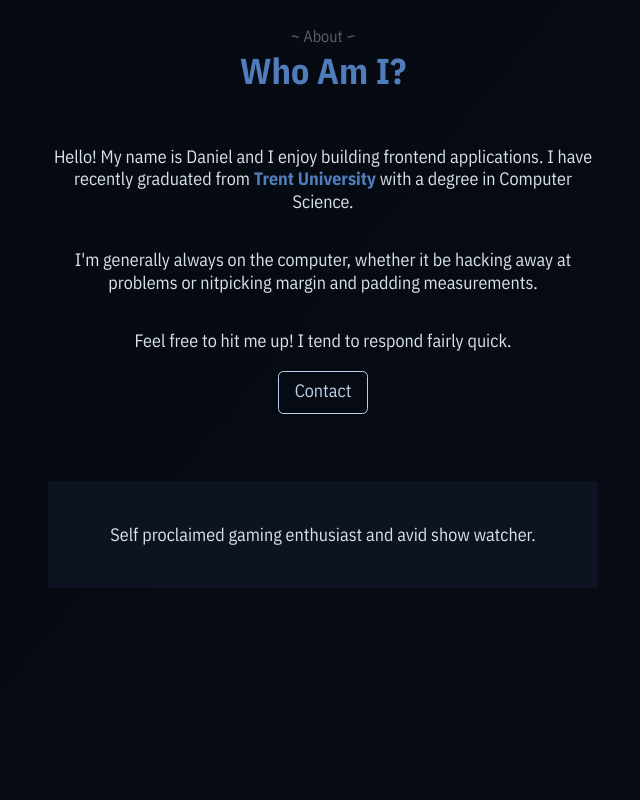
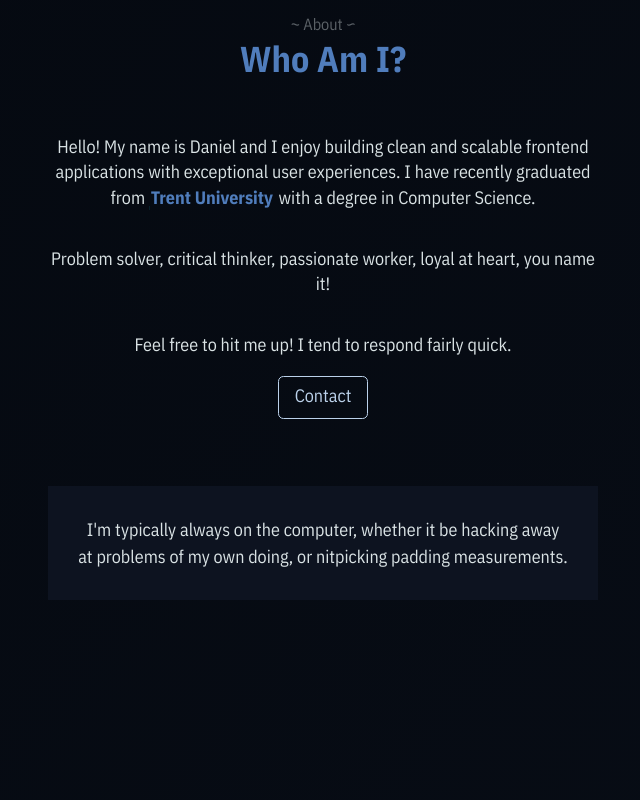
Before and after one commit to danielcj2/portfolio-v1, a React (Create React App) app: page / in a window 1280 px wide. Shown: the part 1120-1920 px from the top of the page, without its empty margins (24-664 px from the left). Built offline with nearby package versions, Linux system fonts and the light colour scheme; a web font is replaced by a local one.

Commit message:
added resume file and some minor css adjustments

```diff
--- a/src/components/About.js
+++ b/src/components/About.js
@@ -7,11 +7,11 @@ const About = () => {
     <div className="section d-flex flex-column justify-content-center">
       <div className="about text-center" id="about">
         <SectionHeading head="About" title="Who Am I?"/>
-        <p>Hello! My name is Daniel and I enjoy building frontend applications. I have recently graduated from <a href="_blank">Trent University</a> with a degree in Computer Science.</p>
-        <p>I'm generally always on the computer, whether it be hacking away at problems or nitpicking margin and padding measurements.</p>
+        <p>Hello! My name is Daniel and I enjoy building clean and scalable frontend applications with exceptional user experiences. I have recently graduated from <a className="underline-slide" href="https://www.trentu.ca/" target="_blank" rel="noopener noreferrer">Trent University</a> with a degree in Computer Science.</p>
+        <p>Problem solver, critical thinker, passionate worker, loyal at heart, you name it!</p>
         <p>Feel free to hit me up! I tend to respond fairly quick.</p>
         <HashLink className="contact-btn curtain text-center" to="/#contact" scroll={scrollWidthOffset}>Contact</HashLink>
-        <div className="highlighted-text">Self proclaimed gaming enthusiast and avid show watcher.</div>
+        <div className="flippable-text" data-back="Self proclaimed gaming enthusiast and avid show watcher." data-front="I'm typically always on the computer, whether it be hacking away at problems of my own doing, or nitpicking padding measurements."></div>
       </div>
     </div>
   )
--- a/src/components/Footer.js
+++ b/src/components/Footer.js
@@ -10,7 +10,7 @@ const Footer = () => {
   return (
     <footer className="text-center d-flex flex-column justify-content-center">
       <hr/>
-      <div className="footer-nav d-flex align-self-center justify-content-around">
+      <div className="footer-nav d-flex flex-wrap justify-content-center align-self-center">
         <HashLink to="/#">HOME</HashLink>
         <HashLink to="/#about" scroll={scrollWidthOffset}>ABOUT</HashLink>
         <HashLink to="/#expertise" scroll={scrollWidthOffset}>EXPERTISE</HashLink>
--- a/src/css/app.css
+++ b/src/css/app.css
@@ -11,6 +11,17 @@
   --naples-yellow: #FFE66D;
   --crimson: #D72638;
   --orange: #FF9F1C;
+  --indigo-dye: #034078;
+  --cerulean: #1282a2;
+  --azure: #F2FDFF;
+  --alice-blue: #DBE9EE;
+  --indent: 4rem;
+}
+
+@media(max-width:1200px){
+  :root{
+    --indent: 2rem;
+  }
 }
 
 *{
@@ -338,27 +349,93 @@ a{
 .about>p{
   margin-top: 2rem;
   margin-bottom: 1rem;
-  line-height: 125%;
+  line-height: 1.4rem;
 }
 
-.about>p>a{
+.underline-slide{
+  display: inline-block;
+  position: relative;
   color: var(--glaucous);
   font-weight: 700;
+  padding: 0 0.1rem;
+  margin-bottom: -0.35rem;
+  overflow: hidden;
+}
+
+.underline-slide::after{
+  content: '';
+  position: absolute;
+  bottom: 0;
+  left: 0;
+  width: 100%;
+  height: 0.2rem;
+  background-color: var(--cerulean);
+  transform: translate3d(-100%, 0, 0);
+  transition:  transform 0.3s linear;
+}
+
+.underline-slide:hover::after, .underline-slide:focus::after{
+  transform: translate3d(0, 0, 0);
 }
 
 .contact-btn{
   margin: 0;
 }
 
-.highlighted-text{
+.flippable-text{
+  display: inline-block;
+  position: relative;
   width: 100%;
   background-color: var(--black-blue);
+  padding: 30px;
+  margin-top: 60px;
+  opacity: 1;
+  outline: 0;
+}
+
+.flippable-text:hover::after{
+  opacity: 1;
+  transform: translateY(0) rotateX(0);
+}
+
+.flippable-text:hover::before{
+  opacity: 0;
+  transform: translateY(50%) rotateX(90deg);
+}
+
+.flippable-text::after{
+  top: 0;
+  left: 0;
+  opacity: 0;
+  width: 100%;
+  height: 100%;
   padding: 40px;
-  margin-top: 60px;
+  display: block;
+  transition: 0.7s;
+  position: absolute;
+  background: var(--indigo-dye);
+  content: attr(data-back);
+  transform: translateY(-50%) rotateX(90deg);
 }
+
+.flippable-text::before{
+  top: 0;
+  left: 0;
+  opacity: 1;
+  display: block;
+  transition: 0.7s;
+  position: relative;
+  content: attr(data-front);
+  transform: translateY(0) rotateX(0);
+}
+
 
 .f-container{
   margin-top: 80px;
+}
+
+.f-container>p{
+  word-spacing: 5px;
 }
 
 .frameworks>div{
@@ -630,8 +707,9 @@ hr {
 }
 
 .footer-nav{
-  width: 40%;
+  width: 80%;
   margin: 0;
+  line-height: 2rem;
   /* padding: 1rem 8rem;
   border-top: 0.1rem solid rgba(255, 255, 255, 0.1);
   border-bottom: 0.1rem solid rgba(255, 255, 255, 0.1); */
@@ -639,6 +717,7 @@ hr {
 
 .footer-nav>a{
   font-size: 0.85rem;
+  margin: 0 1rem;
   color: rgba(187,209,234, 0.8);
 }
 
--- a/src/css/notfound.css
+++ b/src/css/notfound.css
@@ -20,6 +20,7 @@
     top: 20vh;
     position: absolute;
     z-index: -100;
+    transition: transform 0.5s linear;
 }
 
 
@@ -49,6 +50,10 @@
     .not-found h1{
         font-size: calc(var(--indent) *5);
     }
+
+    .not-found img{
+        transform: scale(0.8);
+    }
 }
 
 @media (max-width: 600px) {
@@ -59,4 +64,8 @@
     .not-found h1{
         font-size: calc(var(--indent) *4);
     }
+
+    .not-found img{
+        transform: scale(0.6);
+    }
 }
--- a/src/css/resume.css
+++ b/src/css/resume.css
@@ -1,11 +1,3 @@
-
-:root{
-  --indigo-dye: #034078;
-  --cerulean: #1282a2;
-  --azure: #F2FDFF;
-  --alice-blue: #DBE9EE;
-  --indent: 4rem;
-}
 
 .resume>*, .resume svg{
   color: var(--rich-black);
@@ -18,6 +10,7 @@
   background-color: var(--alice-blue);
   box-shadow: 0 0 20px rgba(219, 233, 238, 0.3);
   overflow: hidden;
+  transition: all 0.7s ease;
 }
 
 aside{
@@ -51,7 +44,20 @@ aside svg{
   text-decoration: none;
   color: var(--rich-black);
   font-size: 1.1rem;
-  font-weight: 400;
+  font-weight: 500;
+  transition: transform 0.3s linear;
+  backface-visibility: hidden;
+}
+
+.resume-pdf>svg{
+  background-color: var(--rich-black);
+  color: var(--platinum);
+  width: 30px;
+  height: 30px;
+}
+
+.resume-pdf:hover{
+  transform: scale(1.048);
 }
 
 div>section:first-child{
@@ -115,11 +121,11 @@ p{
 }
 
 .resume a:not(.resume-pdf)::after{
+  display: block;
   content: "";
   background-color: var(--cerulean);
-  height: 0.2rem;
+  height: 0.3rem;
   width: 110%;
-  display: block;
   position: absolute;
   z-index: -1;
   margin-top: -0.4rem;
@@ -215,16 +221,12 @@ p{
 
 @media (max-width: 1200px)
 {
-  :root{
-    --indent: 2rem;
-  }
-
   article, .name{
     margin-top: 1rem;
   }
 }
 
-@media (max-width: 600px)
+@media (max-width: 750px)
 {
   .resume{
     flex-direction: column;
--- a/src/pages/Resume.js
+++ b/src/pages/Resume.js
@@ -3,12 +3,12 @@ import { FaPhoneAlt } from "react-icons/fa";
 import { IoIosMail } from "react-icons/io";
 import { FaGithub } from "react-icons/fa";
 import { MdSimCardDownload } from "react-icons/md";
-
+import resumePDF from "../documents/resume.pdf"
 
 const Resume = () => {
   return (
     <main className="resume d-flex">
-      <aside><a className="resume-pdf" href="resume pdf link"><MdSimCardDownload className="svg-dl"/>Grab a Copy</a></aside>
+      <aside><a className="resume-pdf d-flex align-items-center" href={resumePDF} target="_blank" rel="noopener noreferrer" download="resume.pdf"><MdSimCardDownload className="svg-dl"/>Grab a Copy</a></aside>
       <div>
         <section>
           <h1 className="name">Daniel Cojocea</h1>
@@ -22,7 +22,7 @@ const Resume = () => {
         <section>
           <h5>education</h5>
           <p>Bachelor of Science(Honours) in Computer Science</p>
-          <a href="/" className="uni">Trent University, Peterborough, ON</a>
+          <a href="https://www.trentu.ca/" target="_blank" rel="noopener noreferrer" className="uni">Trent University, Peterborough, ON</a>
           <p>Sept 2018 - April 2022</p>
         </section>
         <section>
@@ -50,7 +50,7 @@ const Resume = () => {
             <div className="project-heading">
               <span className="bold">Movie Ranker</span> - Personal Project
             </div>
-            <a className="project-source" href="source link">github.com/danielcj2/movie-ranker-js</a>
+            <a className="project-source" href="https://www.github.com/danielcj2/movie-ranker-js" target="_blank" rel="noopener noreferrer">github.com/danielcj2/movie-ranker-js</a>
             <p className="project-description"><span className="bold">Description:</span> Developed a movie ranker web applicatino that engages movie enthusiasts in an interactive movie showdown experience. The project revolves around a 1v1-style movie comparison, where users have the power to influence movie rankings through their choices.</p>
             <ul className="project-contributions">
               <li>Designed and implemented an algorithm that allows users to select a set of rounds.</li>
@@ -63,7 +63,7 @@ const Resume = () => {
             <div className="project-heading">
               <span className="bold">Software Engineering</span> - Uni Project
             </div>
-            <a className="project-source" href="source link">Trent University, Peterborough, ON</a>
+            <a className="project-source" href="https://www.trentu.ca/" target="_blank" rel="noopener noreferrer">Trent University, Peterborough, ON</a>
             <ul className="project-contributions">
               <li>Was part of a team of four that worked hand in hadn i nthe planning, design, development, and execution of the project presented by the client.</li>
               <li>Built the user interface from scratch to reflect the Trent University theme.</li>
@@ -76,7 +76,7 @@ const Resume = () => {
             <div className="project-heading">
               <span className="bold">React Guessing Game</span> - Personal Project
             </div>
-            <a className="project-source" href="source link">github.com/danielcj2/vsidle-game</a>
+            <a className="project-source" href="https://www.github.com/danielcj2/vsidle-game" target="_blank" rel="noopener noreferrer">github.com/danielcj2/vsidle-game</a>
             <p className="project-description"><span className="bold">Description:</span> Developed a dynamic and interactive web-based guessing game in React, drawing inspiration from the popular web game Wordle. The game offers multiple categories for players to choose from and provides them with a series of hints to guess the correct answer.</p>
             <ul className="project-contributions">
               <li>Leveraged the power of React to build a robust and responsive user interface ensuring smooth interactions and efficient data handling.</li>
```
Also changed, not shown: 1 other file (tests, documents, lock files or other folders).
